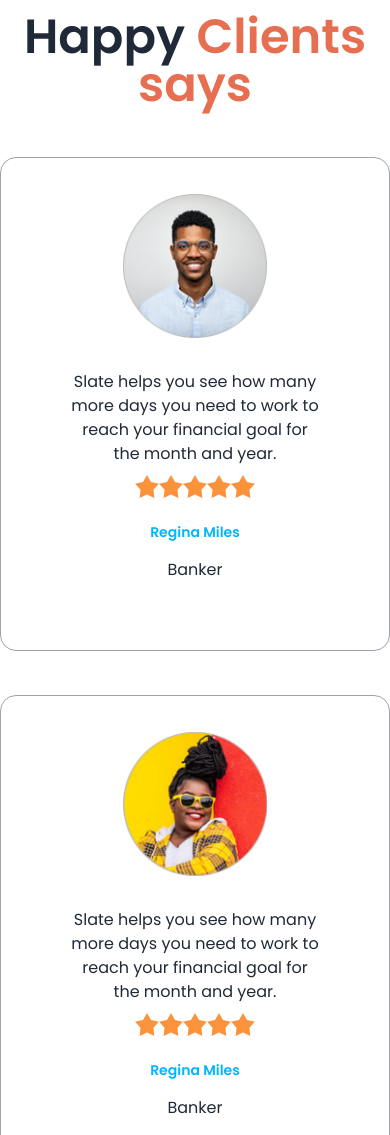
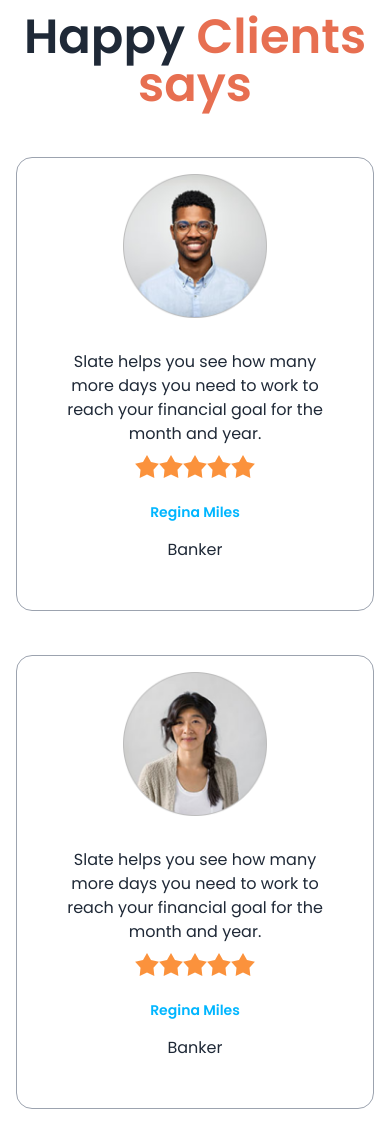
Before and after one commit to Arafat0122/biker-zone, a plain HTML site: page index.html in a window 390 px wide. Shown: the part 2505-3640 px from the top of the page. Drawn offline with nearby package versions, Linux system fonts and the light colour scheme.

Commit message:
padding problem fixed

```diff
--- a/index.html
+++ b/index.html
@@ -229,7 +229,7 @@
             </h3>
             <div class="grid gap-11 grid-cols-1 md:grid-cols-2 lg:grid-cols-3 ">
                 <!-- first review -->
-                <div class="card bg-base-100 p-9 border border-gray-400">
+                <div class="card bg-base-100 border border-gray-400 p-4 lg:p-9 mx-4 lg:mx-0">
                     <figure><img src="images/others/user-1.png" alt="User" class="w-36" /></figure>
                     <div class="card-body">
                       <p class="text-center">Slate helps you see how
@@ -250,8 +250,8 @@
                     </div>
                   </div>
                   <!-- second review -->
-                <div class="card bg-base-100 p-9 border border-gray-400">
-                    <figure><img src="images/others/user-3.png" alt="User" class="w-36" /></figure>
+                <div class="card bg-base-100 border border-gray-400 p-4 lg:p-9  mx-4 lg:mx-0">
+                    <figure><img src="images/others/user-2.png" alt="User" class="w-36" /></figure>
                     <div class="card-body">
                       <p class="text-center">Slate helps you see how
                         many more days you need
@@ -271,7 +271,7 @@
                     </div>
                   </div>
                   <!-- third review -->
-                <div class="card bg-base-100 p-9 border border-gray-400">
+                <div class="card bg-base-100 border border-gray-400 p-4 lg:p-9 mx-4 lg:mx-0">
                     <figure><img src="images/others/user-3.png" alt="User" class="w-36" /></figure>
                     <div class="card-body">
                       <p class="text-center">Slate helps you see how
```
